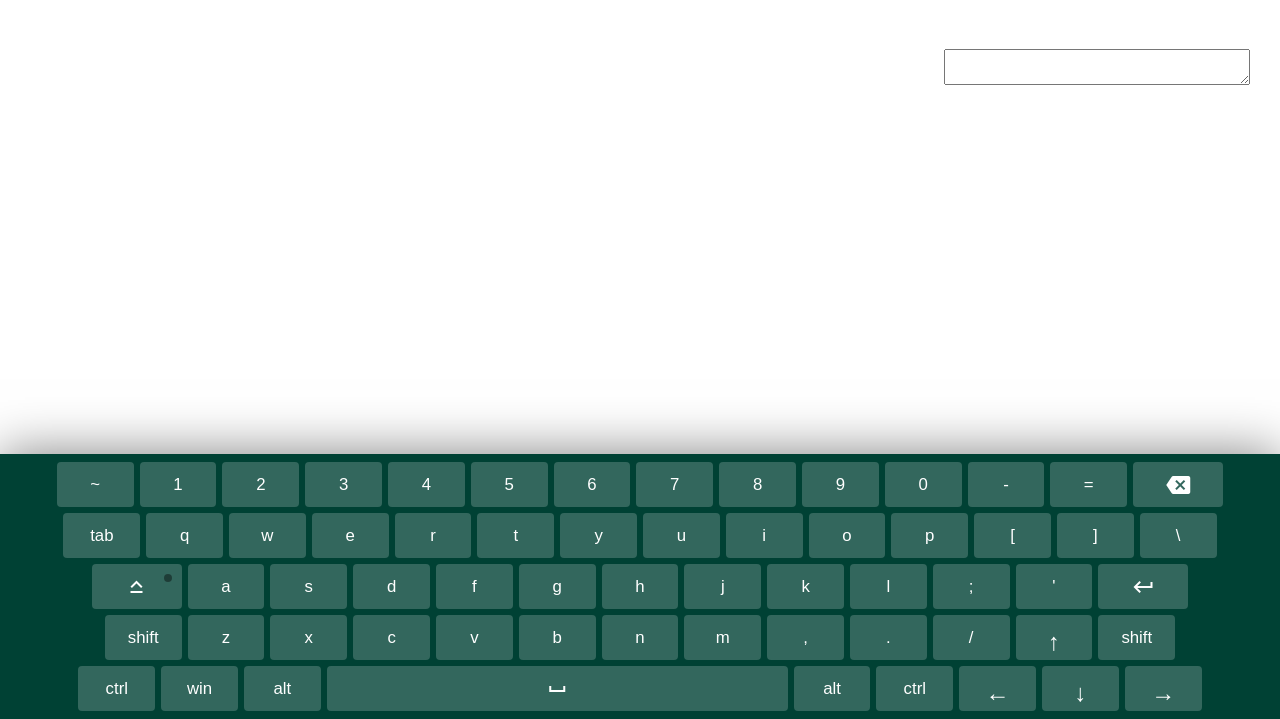
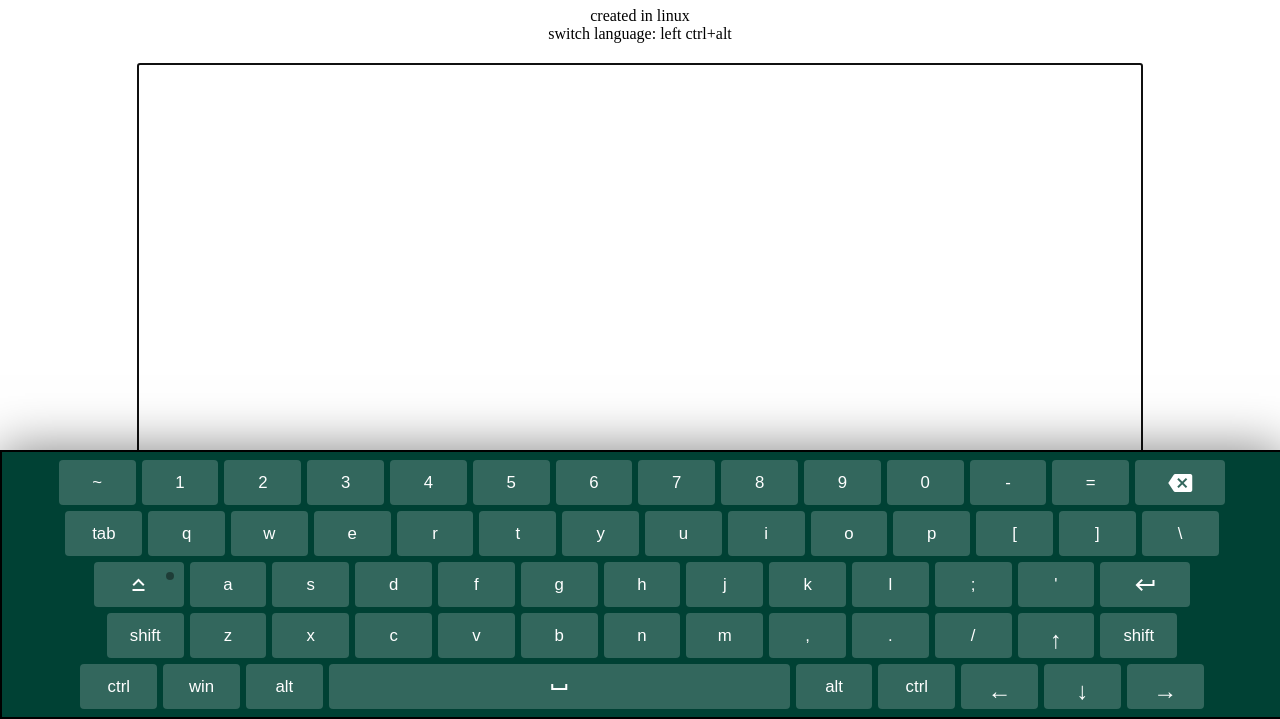
Before and after one commit to YazykovaDaria/virtual-keyboard, a website: page index.html in a window 1280 px wide. Shown: the part 81-800 px from the top of the page. Drawn offline with Linux system fonts and the light colour scheme.

Commit message:
fix: change textarea

```diff
--- a/index.html
+++ b/index.html
@@ -11,7 +11,12 @@
 </head>
 
 <body>
-    <textarea class="use-keyboard-input" style="position: absolute; top: 130px; right: 30px; width: 300px;"></textarea>
+    <div class="container">
+        <h1>Virtual keyboard</h1>
+        <span>created in linux</span>
+        <span>switch language: left ctrl+alt</span>
+        <textarea class="use-keyboard-input" autofocus></textarea>
+    </div>
     <script src="index.js"></script>
 </body>
 
--- a/style.css
+++ b/style.css
@@ -1,9 +1,24 @@
+.container {
+    display: flex;
+    flex-direction: column;
+    text-align: center;
+    justify-content: center;
+    margin: 0 auto;
+}
+
+.use-keyboard-input {
+    width: 1000px;
+    height: 400px;
+    margin: 20px auto 0 auto;
+}
+
 .keyboard {
     position: fixed;
     left: 0;
     bottom: 0;
     width: 100%;
     padding: 5px 0;
+    border: 2px solid black;
     background: #004134;
     box-shadow: 0 0 50px rgba(0, 0, 0, 0.5);
     user-select: none;
@@ -36,7 +51,7 @@
 }
 
 .keyboard__key:active {
-    background: rgba(255, 255, 255, 0.12);
+    background: rgba(135, 25, 25, 0.12);
 }
 
 .keyboard__key--wide {
```
